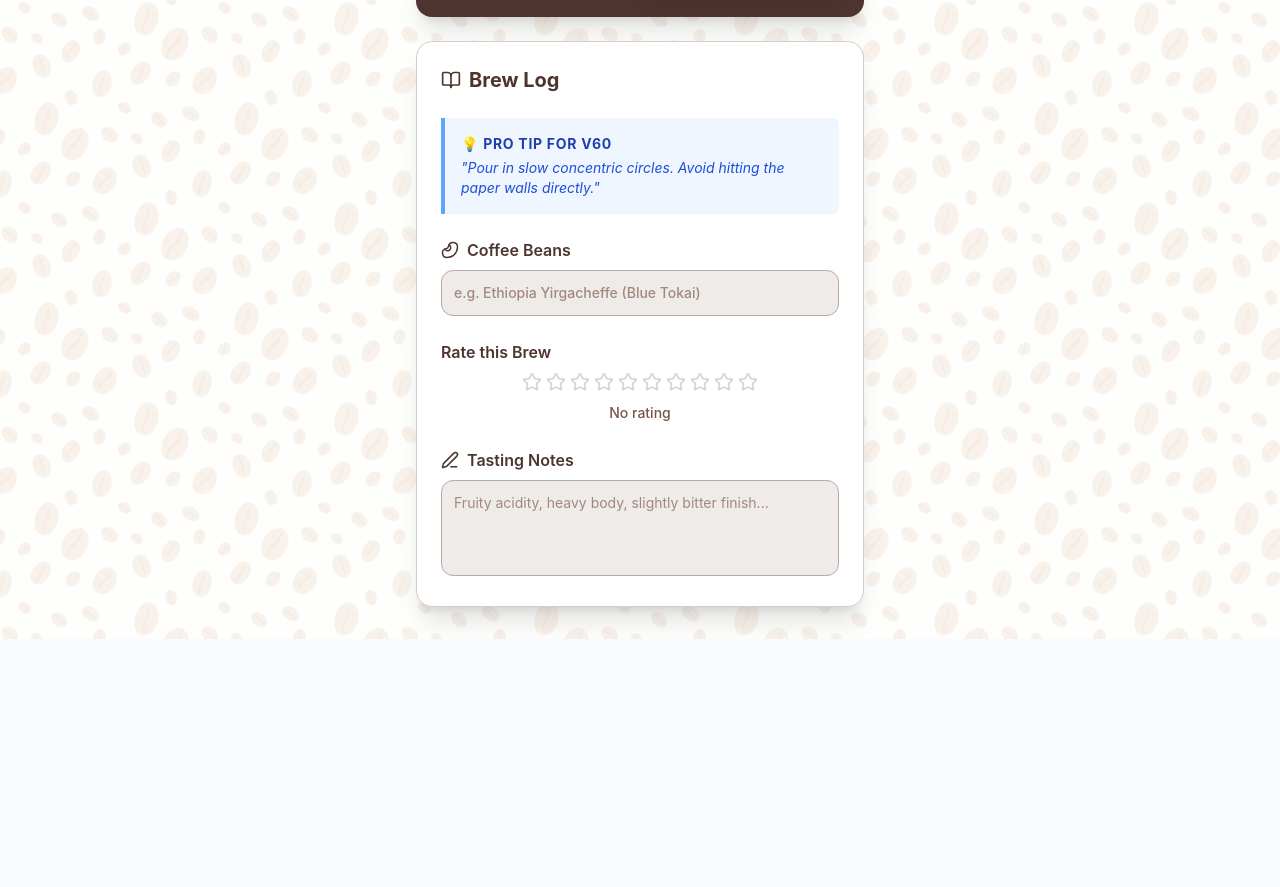
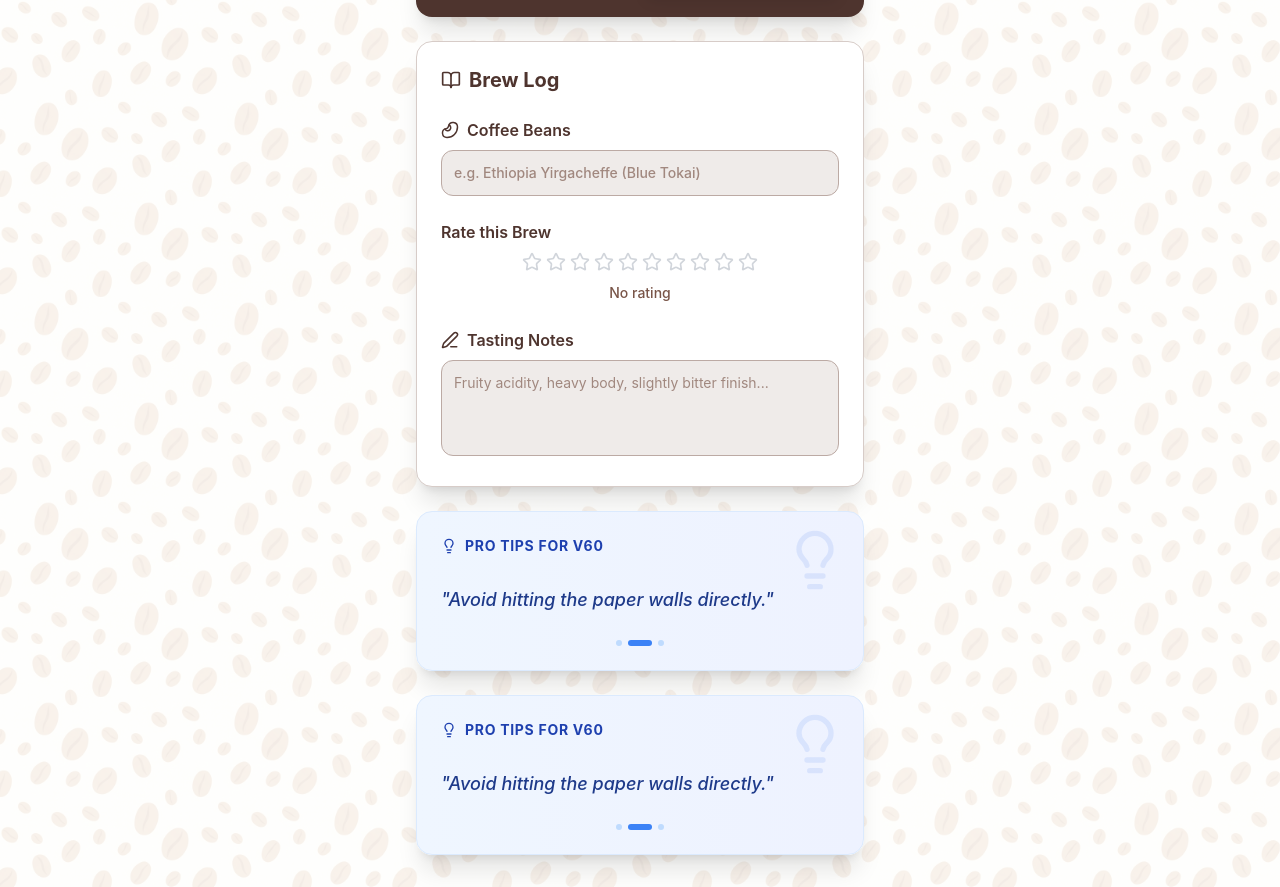
Before and after one commit to martandatrey/coffee-dialer, a React (Vite) app: page / in a window 1280 px wide. Shown: the part 1524-2411 px from the top of the page. Before the commit the page ends 2163 px from the top, so only its background shows below. Built offline with nearby package versions, Linux system fonts and the light colour scheme.

Commit message:
feat: add rotating pro tips carousel and update title

```diff
--- a/src/components/CoffeeDialer.jsx
+++ b/src/components/CoffeeDialer.jsx
@@ -1,5 +1,5 @@
 import React, { useState, useEffect } from 'react';
-import { Coffee, Droplets, Thermometer, Timer, Settings, Lock, Unlock, RotateCcw, Menu, Share, Star, BookOpen, PenLine, Filter, Plus, Minus, Play, Pause, Square, Bean } from 'lucide-react';
+import { Coffee, Droplets, Thermometer, Timer, Settings, Lock, Unlock, RotateCcw, Menu, Share, Star, BookOpen, PenLine, Filter, Plus, Minus, Play, Pause, Square, Bean, Lightbulb } from 'lucide-react';
 
 import SliderControl from './SliderControl';
 import CoffeeService from '../services/CoffeeService';
@@ -42,6 +42,21 @@ const CoffeeDialer = () => {
 
     // Derived State for Ratio
     const currentPresetRatio = PRESETS[method].ratio;
+
+    // Tips Rotation Logic
+    const [currentTipIndex, setCurrentTipIndex] = useState(0);
+    const tips = CoffeeService.getProTip(method);
+
+    useEffect(() => {
+        setCurrentTipIndex(0); // Reset when method changes
+    }, [method]);
+
+    useEffect(() => {
+        const interval = setInterval(() => {
+            setCurrentTipIndex((prev) => (prev + 1) % tips.length);
+        }, 5000);
+        return () => clearInterval(interval);
+    }, [tips.length]);
 
     // URL Hydration Logic
     useEffect(() => {
@@ -190,7 +205,7 @@ const CoffeeDialer = () => {
             <header className="mb-8 text-center w-full max-w-md bg-white/90 backdrop-blur-sm p-6 rounded-3xl shadow-xl border border-coffee-100">
                 <h1 className="text-3xl font-bold text-coffee-800 flex items-center justify-center gap-3 mb-4">
                     <Coffee className="w-8 h-8" />
-                    Coffee Dialing Calculator
+                    Dialing and sharing your coffee
                 </h1>
 
                 {/* Method Selector */}
@@ -486,14 +501,6 @@ const CoffeeDialer = () => {
                         <BookOpen size={20} /> Brew Log
                     </h2>
 
-                    {/* Pro Tip */}
-                    <div className="bg-blue-50 border-l-4 border-blue-400 p-4 rounded-r-md">
-                        <h3 className="font-bold text-blue-800 text-sm mb-1 uppercase tracking-wider">💡 Pro Tip for {method}</h3>
-                        <p className="text-blue-700 text-sm italic">
-                            "{CoffeeService.getProTip(method)}"
-                        </p>
-                    </div>
-
                     {/* Coffee Name Input */}
                     <div className="space-y-2">
                         <label className="font-semibold text-coffee-800 flex items-center gap-2">
@@ -547,6 +554,60 @@ const CoffeeDialer = () => {
                 </div>
 
             </div>
+
+            {/* Pro Tip Carousel Card */}
+            <div className="w-full max-w-md mt-6 bg-gradient-to-r from-blue-50 to-indigo-50 rounded-2xl shadow-xl p-6 border border-blue-100 relative overflow-hidden">
+                <div className="absolute top-0 right-0 p-4 opacity-10">
+                    <Lightbulb size={64} className="text-blue-600" />
+                </div>
+
+                <h3 className="font-bold text-blue-800 text-sm mb-3 uppercase tracking-wider flex items-center gap-2">
+                    <Lightbulb size={16} /> Pro Tips for {method}
+                </h3>
+
+                <div className="h-16 flex items-center">
+                    <p key={currentTipIndex} className="text-blue-900 text-lg font-medium italic animate-fade-in">
+                        "{tips[currentTipIndex]}"
+                    </p>
+                </div>
+
+                <div className="flex justify-center gap-1.5 mt-2">
+                    {tips.map((_, idx) => (
+                        <div
+                            key={idx}
+                            className={`h-1.5 rounded-full transition-all duration-300 ${idx === currentTipIndex ? 'w-6 bg-blue-500' : 'w-1.5 bg-blue-200'
+                                }`}
+                        />
+                    ))}
+                </div>
+            </div>
+
+            {/* Pro Tip Carousel Card */}
+            <div className="w-full max-w-md mt-6 bg-gradient-to-r from-blue-50 to-indigo-50 rounded-2xl shadow-xl p-6 border border-blue-100 relative overflow-hidden">
+                <div className="absolute top-0 right-0 p-4 opacity-10">
+                    <Lightbulb size={64} className="text-blue-600" />
+                </div>
+
+                <h3 className="font-bold text-blue-800 text-sm mb-3 uppercase tracking-wider flex items-center gap-2">
+                    <Lightbulb size={16} /> Pro Tips for {method}
+                </h3>
+
+                <div className="h-16 flex items-center">
+                    <p key={currentTipIndex} className="text-blue-900 text-lg font-medium italic animate-fade-in">
+                        "{tips[currentTipIndex]}"
+                    </p>
+                </div>
+
+                <div className="flex justify-center gap-1.5 mt-2">
+                    {tips.map((_, idx) => (
+                        <div
+                            key={idx}
+                            className={`h-1.5 rounded-full transition-all duration-300 ${idx === currentTipIndex ? 'w-6 bg-blue-500' : 'w-1.5 bg-blue-200'
+                                }`}
+                        />
+                    ))}
+                </div>
+            </div>
         </div>
     );
 };
--- a/src/constants/coffeeData.js
+++ b/src/constants/coffeeData.js
@@ -8,12 +8,36 @@ export const PRESETS = {
 };
 
 export const PRO_TIPS = {
-    'Espresso': "Aim for a 25-30s extraction. Flow should look like warm honey/mouse tail.",
-    'AeroPress': "Insert plunger just enough to create a vacuum to stop drips. Press gently.",
-    'AeroPress + Flow Control': "Use the Prismo/Joepresso attachment. No inversion needed. Press firmly.",
-    'V60': "Pour in slow concentric circles. Avoid hitting the paper walls directly.",
-    'French Press': "Let the crust form on top. Break it gently at 4:00 before plunging.",
-    'Cold Brew': "Steep at room temp for 12-24 hours. Dilute concentrate 1:1 with water/milk.",
+    'Espresso': [
+        "Aim for a 25-30s extraction.",
+        "Flow should look like warm honey/mouse tail.",
+        "If it flows too fast, grind finer."
+    ],
+    'AeroPress': [
+        "Insert plunger just enough to create a vacuum to stop drips.",
+        "Press gently for 30 seconds.",
+        "Invert method allows for longer immersion time."
+    ],
+    'AeroPress + Flow Control': [
+        "Use the Prismo/Joepresso attachment.",
+        "No inversion needed with flow control cap.",
+        "Press firmly to generate more pressure."
+    ],
+    'V60': [
+        "Pour in slow concentric circles.",
+        "Avoid hitting the paper walls directly.",
+        "Bloom with 2-3x weight of grounds for 45s."
+    ],
+    'French Press': [
+        "Let the crust form on top for 4 minutes.",
+        "Break the crust gently before plunging.",
+        "Don't plunge all the way down to avoid stirring sediment."
+    ],
+    'Cold Brew': [
+        "Steep at room temp for 12-24 hours.",
+        "Dilute concentrate 1:1 with water/milk.",
+        "Use coarse grind to avoid bitterness."
+    ],
 };
 
 export const GRINDERS = {
--- a/src/services/CoffeeService.js
+++ b/src/services/CoffeeService.js
@@ -16,7 +16,7 @@ class CoffeeService {
     }
 
     getProTip(method) {
-        return PRO_TIPS[method] || "Enjoy your coffee!";
+        return PRO_TIPS[method] || ["Enjoy your coffee!"];
     }
 
     getFilterAdjustment(method, filterType) {
@@ -92,7 +92,8 @@ class CoffeeService {
         const { rating, notes, shareUrl, filterType, selectedGrinder, roast, coffeeName } = extraData;
 
         const stars = "⭐".repeat(rating);
-        const proTip = this.getProTip(method);
+        const tips = this.getProTip(method);
+        const proTip = Array.isArray(tips) ? tips[0] : tips;
         const filterInfo = method.includes('AeroPress') ? `\n🔍 Filter: ${filterType}` : '';
         const coffeeInfo = coffeeName ? `\n🫘 Beans: ${coffeeName}` : '';
         const roastInfo = `\n🔥 Roast: ${roast}`;
```
